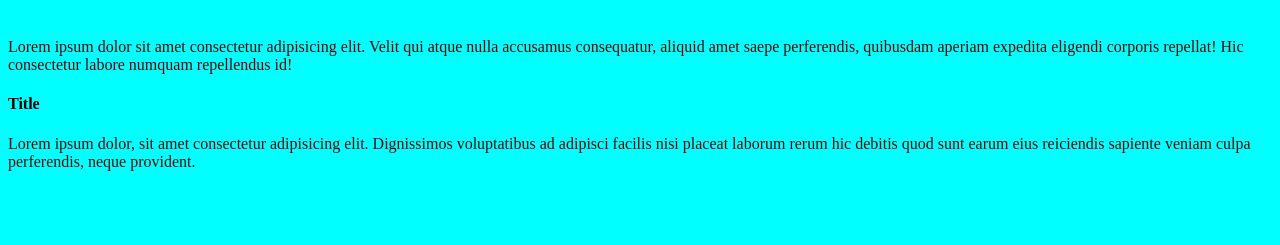
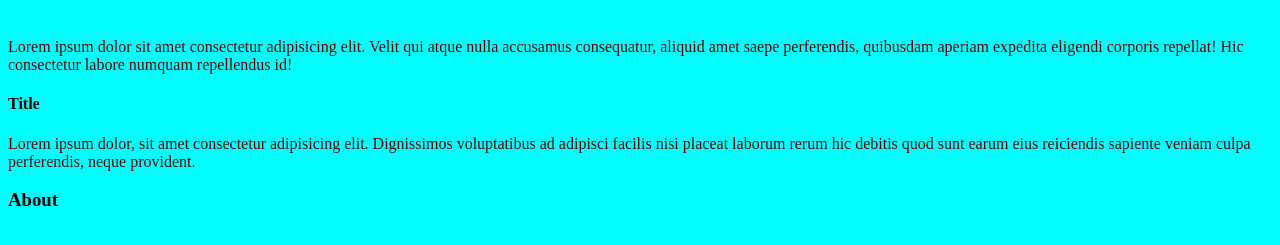
Before and after one commit to ITshegi/gittest, a plain HTML site: page index.html in a window 1280 px wide. Shown: the part 137-382 px from the top of the page. Drawn offline with Linux system fonts and the light colour scheme.

Commit message:
Ветка about и работа в ней

```diff
--- a/index.html
+++ b/index.html
@@ -13,5 +13,6 @@
     <p>Lorem ipsum dolor sit amet consectetur adipisicing elit. Velit qui atque nulla accusamus consequatur, aliquid amet saepe perferendis, quibusdam aperiam expedita eligendi corporis repellat! Hic consectetur labore numquam repellendus id!</p>
     <h4>Title</h4>
     <p>Lorem ipsum dolor, sit amet consectetur adipisicing elit. Dignissimos voluptatibus ad adipisci facilis nisi placeat laborum rerum hic debitis quod sunt earum eius reiciendis sapiente veniam culpa perferendis, neque provident.</p>
+    <h3>About</h3>
 </body>
 </html>
```
